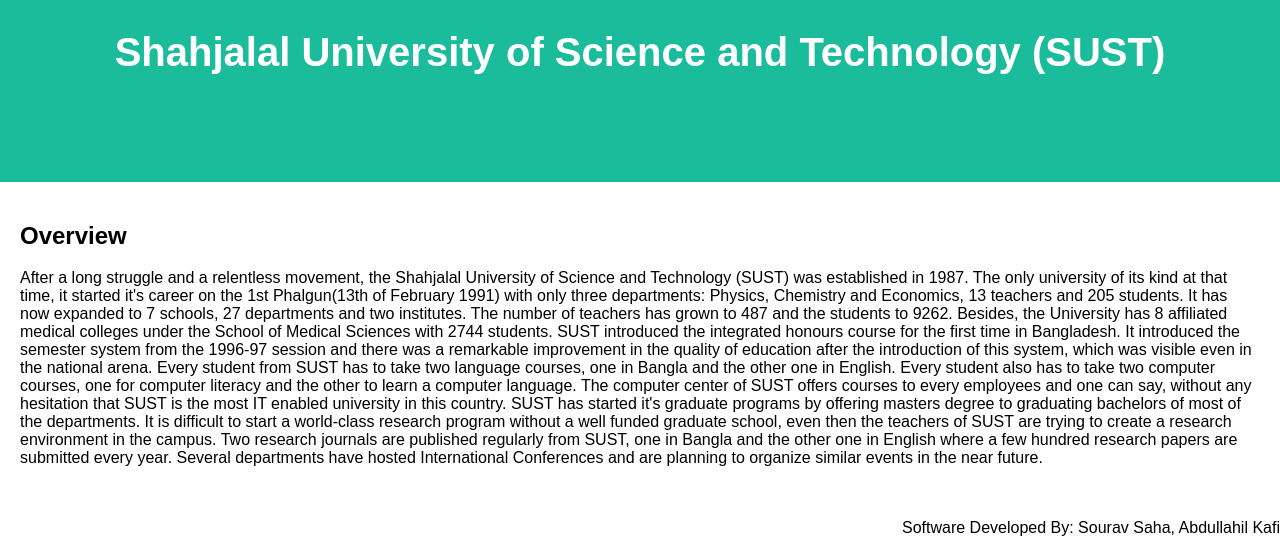
After one commit to bracealround/Result_Processing_System_RPS, a Django app: page /institute/info/ in a window 1280 px wide. The commit adds this page. Shown: the part 606-1159 px from the top of the page. Run offline with Django 3.2, Linux system fonts and the light colour scheme; the visitor is signed in with stand-in values (Sample User, id 1).

Commit message:
added institute page

```diff
--- /dev/null
+++ b/rps/templates/rps/Institute_info.html
@@ -0,0 +1,110 @@
+<!DOCTYPE html>
+<html lang="en">
+<head>
+<title>Page Title</title>
+<meta charset="UTF-8">
+<meta name="viewport" content="width=device-width, initial-scale=1">
+<style>
+* {
+  box-sizing: border-box;
+}
+
+body {
+  font-family: Arial, Helvetica, sans-serif;
+  margin: 0;
+}
+
+/* Style the header */
+.header {
+  padding: 80px;
+  text-align: center;
+  background: #1abc9c;
+  color: white;
+}
+
+/* Increase the font size of the h1 element */
+.header h1 {
+  font-size: 40px;
+}
+
+/* Style the top navigation bar */
+.navbar {
+  overflow: hidden;
+  background-color: #333;
+}
+
+
+/* Column container */
+.row {
+  display: flex;
+  flex-wrap: wrap;
+}
+
+/* Main column */
+.main {
+  flex: 70%;
+  background-color: white;
+  padding: 20px;
+}
+
+/* Fake image, just for this example */
+.fakeimg {
+  background-color: #aaa;
+  width: 100%;
+  padding: 20px;
+}
+
+/* Footer */
+.footer {
+  padding: px;
+  text-align: right;
+  vertical-align: bottom;
+}
+
+/* Responsive layout - when the screen is less than 700px wide, make the two columns stack on top of each other instead of next to each other */
+@media screen and (max-width: 700px) {
+  .row {
+    flex-direction: column;
+  }
+}
+
+/* Responsive layout - when the screen is less than 400px wide, make the navigation links stack on top of each other instead of next to each other */
+@media screen and (max-width: 400px) {
+  .navbar a {
+    float: none;
+    width:100%;
+  }
+}
+</style>
+</head>
+<body>
+
+<div class="header">
+    <img   width="700px" padding= "80px"  src="http://www1.sust.edu/uploads/banner-images/1461497231-sust-front.jpg">
+  <h1>Shahjalal University of Science and Technology (SUST)</h1>
+</div>
+
+<div class="row">
+  <div class="main">
+    <h2>Overview</h2>
+    <p>After a long struggle and a relentless movement, the Shahjalal University of Science and Technology (SUST) was established in 1987.
+        The only university of its kind at that time, it started it's career on the 1st Phalgun(13th of February 1991) with only three departments: Physics, Chemistry and Economics, 13 teachers and 205 students.
+        It has now expanded to 7 schools, 27 departments and two institutes. The number of teachers has grown to 487 and the students to 9262.
+        Besides, the University has 8 affiliated medical colleges under the School of Medical Sciences with 2744 students.
+        SUST introduced the integrated honours course for the first time in Bangladesh.
+        It introduced the semester system from the 1996-97 session and there was a remarkable improvement in the quality of education after the introduction of this system, which was visible even in the national arena.
+        Every student from SUST has to take two language courses, one in Bangla and the other one in English.
+        Every student also has to take two computer courses, one for computer literacy and the other to learn a computer language.
+        The computer center of SUST offers courses to every employees and one can say, without any hesitation that SUST is the most IT enabled university in this country.
+        SUST has started it's graduate programs by offering masters degree to graduating bachelors of most of the departments.
+        It is difficult to start a world-class research program without a well funded graduate school, even then the teachers of SUST are trying to create a research environment in the campus. Two research journals are published regularly from SUST, one in Bangla and the other one in English where a few hundred research papers are submitted every year.
+        Several departments have hosted International Conferences and are planning to organize similar events in the near future.</p>
+  </div>
+</div>
+
+<div class="footer">
+    <p>Software Developed By: Sourav Saha, Abdullahil Kafi</p>
+</div>
+
+</body>
+</html>
--- a/rps/templates/rps/dashboard.html
+++ b/rps/templates/rps/dashboard.html
@@ -42,7 +42,7 @@
             </div>
         </div>
     </a>
-    <a class="mb-5" href="" style="max-width: 18rem; text-decoration: none;">
+    <a class="mb-5" href="{% url "institute_info" %}" style="max-width: 18rem; text-decoration: none;">
         <div class="card text-white bg-warning border-radius: 50%" style="max-width: 18rem;">
             <div class="card-header">
                 <h4>Institute Info</h4>
--- a/rps/urls.py
+++ b/rps/urls.py
@@ -15,6 +15,7 @@ urlpatterns = [
     path("institute/department/", views.department_view, name="department"),
     path("institute/teacher/", views.institute_teacher_view, name="institute_teacher"),
     path("institute/staff/", views.staff_view, name="institute_staff"),
+    path("institute/info/", views.institute_info_view, name="institute_info"),
     path("institute/students/", views.institute_students_view, name="institute_student"),
     path("students/edit_profile/", views.edit_students_profile_view, name="edit_students_profile"),
     path("teachers/edit_profile/", views.edit_teachers_profile_view,name="edit_teachers_profile"),
--- a/rps/views.py
+++ b/rps/views.py
@@ -122,6 +122,11 @@ def home_view(request):
             "total_number_of_staffs": total_number_staffs,
         },
     )
+
+
+@login_required(login_url="login")
+def institute_info_view(request):
+    return render(request, "institute_info.html", {})
 
 
 @login_required(login_url="login")
```
